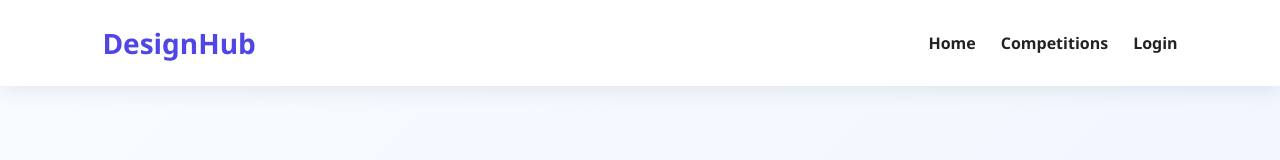
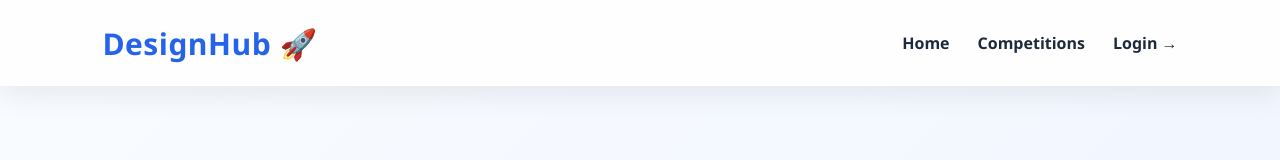
Before and after one commit to patlepravin917-ui/DesignHub, a React (Vite) app: page / in a window 1280 px wide. Shown: the top 160 px of the page. Built offline with nearby package versions, Linux system fonts and the light colour scheme; no server answers; the database is empty.

Commit message:
Upgrade navbar UI with glassmorphism

```diff
--- a/src/App.css
+++ b/src/App.css
@@ -50,57 +50,114 @@ img {
 }
 
 /* ==========================================
-   NAVBAR
+   NAVBAR v2.0
 ========================================== */
 
 .navbar {
-  width: 100%;
-  height: 75px;
-  background: white;
+  position: sticky;
+  top: 0;
+  z-index: 1000;
+
   display: flex;
   justify-content: space-between;
   align-items: center;
-  padding: 0 8%;
-  box-shadow: 0 5px 20px rgba(0,0,0,.08);
-  position: sticky;
-  top: 0;
-  z-index: 999;
+
+  width: 100%;
+  padding: 18px 8%;
+
+  background: rgba(255, 255, 255, 0.85);
+  backdrop-filter: blur(14px);
+  -webkit-backdrop-filter: blur(14px);
+
+  box-shadow: 0 8px 30px rgba(0,0,0,.08);
 }
 
-.logo {
-  color: #4f46e5;
-  font-size: 28px;
-  font-weight: bold;
+.logo{
+  font-size:30px;
+  font-weight:800;
+  color:#2563eb;
+  text-decoration:none;
+  letter-spacing:.5px;
 }
 
-.nav-links {
-  display: flex;
-  list-style: none;
-  gap: 25px;
-  align-items: center;
+.nav-links{
+  display:flex;
+  align-items:center;
+  gap:28px;
+  list-style:none;
 }
 
-.nav-links a {
-  font-weight: 600;
-  transition: .3s;
+.nav-links a{
+  text-decoration:none;
+  color:#1e293b;
+  font-size:16px;
+  font-weight:600;
+  transition:.3s;
 }
 
-.nav-links a:hover {
-  color: #4f46e5;
+.nav-links a:hover{
+  color:#2563eb;
 }
 
-.logout-btn {
-  background: #ef4444;
-  color: white;
-  border: none;
-  padding: 10px 18px;
-  border-radius: 8px;
+.logout-btn{
+  padding:10px 18px;
+  border:none;
+  border-radius:10px;
+
+  background:#ef4444;
+  color:white;
+
+  font-weight:600;
+  cursor:pointer;
+  transition:.3s;
 }
 
-.logout-btn:hover {
-  background: #dc2626;
+.logout-btn:hover{
+  background:#dc2626;
+  transform:translateY(-2px);
 }
 
+.menu-btn{
+  display:none;
+
+  border:none;
+  background:none;
+
+  font-size:28px;
+  cursor:pointer;
+}
+
+/* ================= MOBILE ================= */
+
+@media(max-width:900px){
+
+  .menu-btn{
+    display:block;
+  }
+
+  .nav-links{
+
+    position:absolute;
+    top:75px;
+    left:0;
+
+    width:100%;
+
+    display:none;
+    flex-direction:column;
+
+    background:white;
+
+    padding:25px;
+
+    box-shadow:0 10px 25px rgba(0,0,0,.08);
+  }
+
+  .nav-links.active{
+    display:flex;
+  }
+
+}
 /* ==========================================
    DARK MODE BUTTON
 ========================================== */
--- a/src/components/Navbar.jsx
+++ b/src/components/Navbar.jsx
@@ -32,7 +32,7 @@ function Navbar() {
         className="logo"
         onClick={() => setMenuOpen(false)}
       >
-        DesignHub
+        DesignHub 🚀
       </Link>
 
       <button
@@ -105,7 +105,7 @@ function Navbar() {
               to="/login"
               onClick={() => setMenuOpen(false)}
             >
-              Login
+             Login →
             </Link>
           </li>
         )}
```
